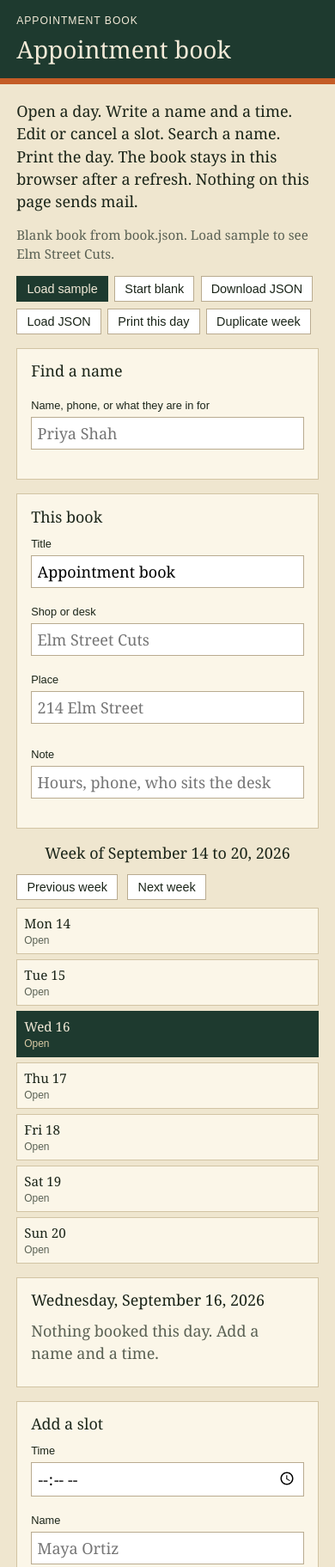
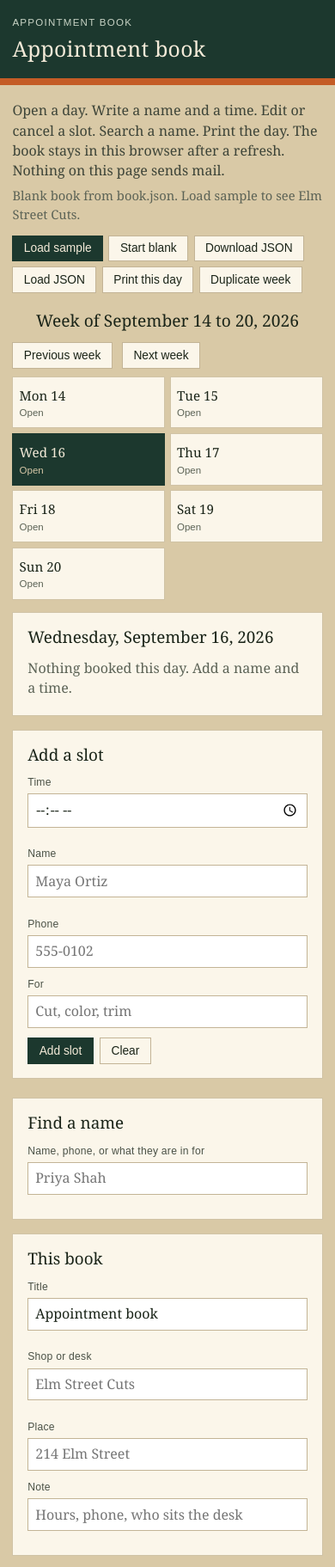
Before and after one commit to Aaronlb912/appointments, a website: page site/public/index.html in a window 390 px wide. Shown: the top 1823 px of the page at 86% size. Drawn offline with Linux system fonts and the light colour scheme.

Commit message:
put the week on the page like an open book

```diff
--- a/site/public/index.html
+++ b/site/public/index.html
@@ -30,39 +30,7 @@
       <input id="file-json" type="file" accept="application/json,.json" hidden>
     </div>
 
-    <form id="find-form" class="pad no-print" action="#">
-      <h2>Find a name</h2>
-      <p>
-        <label for="find-q">Name, phone, or what they are in for</label>
-        <input id="find-q" type="text" autocomplete="off" placeholder="Priya Shah">
-      </p>
-      <p id="find-empty" class="empty" hidden></p>
-      <ul id="find-results" class="plain"></ul>
-    </form>
-
-    <form id="book-form" class="pad no-print" action="#">
-      <h2>This book</h2>
-      <div class="row3">
-        <p>
-          <label for="field-title">Title</label>
-          <input id="field-title" type="text" autocomplete="off" placeholder="Appointment book">
-        </p>
-        <p>
-          <label for="field-subtitle">Shop or desk</label>
-          <input id="field-subtitle" type="text" autocomplete="off" placeholder="Elm Street Cuts">
-        </p>
-        <p>
-          <label for="field-place">Place</label>
-          <input id="field-place" type="text" autocomplete="off" placeholder="214 Elm Street">
-        </p>
-      </div>
-      <p>
-        <label for="field-note">Note</label>
-        <input id="field-note" type="text" autocomplete="off" placeholder="Hours, phone, who sits the desk">
-      </p>
-      <p id="book-save-msg" class="status" hidden>Saved in this browser.</p>
-    </form>
-
+    <div class="spread">
       <div class="week-bar no-print">
         <button type="button" class="secondary" id="week-prev">Previous week</button>
         <h2 id="week-label">Week</h2>
@@ -70,6 +38,7 @@
       </div>
       <div id="week-strip" class="week-strip"></div>
 
+      <div class="spread-pages">
         <section id="day-panel" class="day-panel" aria-live="polite">
           <h2 id="day-heading">Pick a day</h2>
           <p id="day-note" class="day-note" hidden></p>
@@ -88,7 +57,7 @@
           </table>
         </section>
 
-    <form id="slot-form" class="pad no-print" action="#">
+        <form id="slot-form" class="pad write no-print" action="#">
           <h2 id="slot-form-title">Add a slot</h2>
           <p id="slot-err" class="err" hidden></p>
           <div class="row3">
@@ -115,6 +84,43 @@
             <button type="button" class="secondary" id="slot-cancel-edit" hidden>Cancel edit</button>
           </div>
         </form>
+      </div>
+    </div>
+
+    <div class="desk no-print">
+      <form id="find-form" class="pad" action="#">
+        <h2>Find a name</h2>
+        <p>
+          <label for="find-q">Name, phone, or what they are in for</label>
+          <input id="find-q" type="text" autocomplete="off" placeholder="Priya Shah">
+        </p>
+        <p id="find-empty" class="empty" hidden></p>
+        <ul id="find-results" class="plain"></ul>
+      </form>
+
+      <form id="book-form" class="pad" action="#">
+        <h2>This book</h2>
+        <div class="row3">
+          <p>
+            <label for="field-title">Title</label>
+            <input id="field-title" type="text" autocomplete="off" placeholder="Appointment book">
+          </p>
+          <p>
+            <label for="field-subtitle">Shop or desk</label>
+            <input id="field-subtitle" type="text" autocomplete="off" placeholder="Elm Street Cuts">
+          </p>
+          <p>
+            <label for="field-place">Place</label>
+            <input id="field-place" type="text" autocomplete="off" placeholder="214 Elm Street">
+          </p>
+        </div>
+        <p>
+          <label for="field-note">Note</label>
+          <input id="field-note" type="text" autocomplete="off" placeholder="Hours, phone, who sits the desk">
+        </p>
+        <p id="book-save-msg" class="status" hidden>Saved in this browser.</p>
+      </form>
+    </div>
 
     <form id="rename-form" class="pad no-print" action="#">
       <h2>Rename a person</h2>
@@ -136,7 +142,7 @@
       </div>
     </form>
 
-    <section id="pile" class="day-panel no-print" aria-labelledby="pile-heading">
+    <section id="pile" class="day-panel pile no-print" aria-labelledby="pile-heading">
       <h2 id="pile-heading">Canceled pile</h2>
       <p id="pile-empty" class="empty" hidden></p>
       <table class="slots canceled" id="pile-table" hidden>
--- a/site/public/styles.css
+++ b/site/public/styles.css
@@ -1,26 +1,34 @@
 :root {
   --ink: #1a2418;
-  --muted: #5a6154;
-  --paper: #efe6cf;
-  --page: #fbf6e8;
-  --rule: #d2c4a4;
-  --cloth: #1e3a2f;
+  --muted: #5c6356;
+  --desk: #d9c9a6;
+  --paper: #f3ead6;
+  --page: #fbf6ea;
+  --rule: #d0c3a6;
+  --line: #e6d7b8;
+  --cloth: #1c382e;
   --cloth-edge: #c45c26;
+  --cream: #f3ead8;
   --link: #8a3b12;
   --err: #8b1e12;
+  --hit: #f6e4c0;
 }
 
 * {
   box-sizing: border-box;
 }
 
+html {
+  background: var(--desk);
+}
+
 body {
   margin: 0;
   font-family: Georgia, "Times New Roman", serif;
-  font-size: 18px;
+  font-size: 17px;
   line-height: 1.45;
   color: var(--ink);
-  background: var(--paper);
+  background: var(--desk);
 }
 
 a {
@@ -34,28 +42,30 @@ a {
 
 .cover {
   background: var(--cloth);
-  color: #f3ead8;
-  border-bottom: 7px solid var(--cloth-edge);
+  color: var(--cream);
+  border-bottom: 8px solid var(--cloth-edge);
 }
 
 .cover-inner {
-  max-width: 1080px;
+  max-width: 1120px;
   margin: 0 auto;
-  padding: 1rem 1.2rem 0.85rem;
+  padding: 1.15rem 1.35rem 1rem;
 }
 
 .cover p {
   margin: 0;
   font-family: Arial, Helvetica, sans-serif;
-  font-size: 0.76rem;
-  letter-spacing: 0.08em;
+  font-size: 0.72rem;
+  letter-spacing: 0.11em;
   text-transform: uppercase;
+  color: #c9d4c6;
 }
 
 .cover h1 {
-  margin: 0.2rem 0 0;
-  font-size: 1.75rem;
+  margin: 0.25rem 0 0;
+  font-size: 2rem;
   font-weight: normal;
+  letter-spacing: 0.01em;
 }
 
 .subtitle {
@@ -63,52 +73,90 @@ a {
   font-size: 1.05rem !important;
   letter-spacing: 0 !important;
   text-transform: none !important;
-  color: #d9c9a4;
-  margin-top: 0.15rem !important;
+  color: #d9c9a4 !important;
+  margin-top: 0.2rem !important;
 }
 
 main {
-  max-width: 1080px;
+  max-width: 1120px;
   margin: 0 auto;
-  padding: 1.15rem 1.2rem 2.6rem;
+  padding: 1.15rem 1.35rem 3rem;
 }
 
 .lead {
-  margin: 0 0 0.7rem;
+  max-width: 40rem;
+  margin: 0 0 0.45rem;
+  color: #3d4438;
 }
 
 .note {
   color: var(--muted);
-  font-size: 0.95rem;
+  font-size: 0.92rem;
+  margin: 0 0 0.7rem;
+}
+
+#mode-line {
+  margin: 0 0 0.85rem;
 }
 
 .toolbar {
   display: flex;
   flex-wrap: wrap;
-  gap: 0.45rem;
+  gap: 0.4rem;
+  margin: 0 0 1.15rem;
+}
+
+.spread {
+  margin: 0 0 1.35rem;
+}
+
+.spread-pages {
+  display: grid;
+  grid-template-columns: minmax(0, 1.55fr) minmax(16rem, 0.9fr);
+  gap: 1rem;
+  align-items: start;
+}
+
+.desk {
+  display: grid;
+  grid-template-columns: 1fr 1.15fr;
+  gap: 1rem;
   margin: 0 0 1rem;
 }
 
-.pad {
+.pad,
+.day-panel {
   background: var(--page);
   border: 1px solid var(--rule);
-  padding: 0.85rem 1rem 1rem;
+  padding: 0.95rem 1.05rem 1.05rem;
   margin: 0 0 1rem;
+}
+
+.spread-pages .pad,
+.spread-pages .day-panel,
+.desk .pad {
+  margin-bottom: 0;
 }
 
 .pad h2,
 .week-bar h2,
 .day-panel h2 {
-  margin: 0 0 0.55rem;
-  font-size: 1.12rem;
+  margin: 0 0 0.65rem;
+  font-size: 1.18rem;
   font-weight: normal;
+}
+
+.write h2 {
+  margin-bottom: 0.55rem;
 }
 
 label {
   display: block;
   font-family: Arial, Helvetica, sans-serif;
-  font-size: 0.8rem;
-  margin-bottom: 0.2rem;
+  font-size: 0.76rem;
+  letter-spacing: 0.02em;
+  color: #4a5146;
+  margin-bottom: 0.22rem;
 }
 
 input[type="text"],
@@ -116,50 +164,74 @@ input[type="time"],
 select {
   width: 100%;
   font: inherit;
-  padding: 0.32rem 0.4rem;
-  border: 1px solid #b9ab90;
+  padding: 0.4rem 0.5rem;
+  border: 1px solid #c3b496;
   background: #fff;
+  color: var(--ink);
+}
+
+input:focus,
+select:focus,
+button:focus-visible {
+  outline: 2px solid var(--cloth);
+  outline-offset: 1px;
 }
 
 .row3 {
   display: grid;
   grid-template-columns: 1fr 1fr 1fr;
-  gap: 0.65rem;
+  gap: 0.7rem;
 }
 
-.row3 p {
-  margin: 0 0 0.55rem;
+.write .row3,
+.desk .row3 {
+  grid-template-columns: 1fr;
+}
+
+#rename-fields {
+  grid-template-columns: 1fr 1fr;
+}
+
+.row3 p,
+.pad > p {
+  margin: 0 0 0.7rem;
 }
 
 .actions {
   display: flex;
   flex-wrap: wrap;
   gap: 0.45rem;
-  margin-top: 0.4rem;
+  margin-top: 0.15rem;
 }
 
 .row-actions {
   display: flex;
-  gap: 0.7rem;
+  gap: 0.75rem;
   white-space: nowrap;
+}
+
+.row-actions .quiet + .quiet {
+  margin-left: 0.15rem;
 }
 
 ul.plain {
   list-style: none;
-  margin: 0.2rem 0 0;
+  margin: 0.15rem 0 0;
   padding: 0;
 }
 
 ul.plain li {
-  margin: 0 0 0.35rem;
+  margin: 0 0 0.4rem;
+  padding: 0.2rem 0;
+  border-bottom: 1px solid var(--line);
 }
 
 ul.plain button.quiet {
-  margin-left: 0.45rem;
+  margin-left: 0.5rem;
 }
 
 .slots tr.is-hit td {
-  background: #f3e2c4;
+  background: var(--hit);
 }
 
 .slots.canceled td {
@@ -168,18 +240,18 @@ ul.plain button.quiet {
 
 button {
   font-family: Arial, Helvetica, sans-serif;
-  font-size: 0.9rem;
-  padding: 0.38rem 0.7rem;
-  border: 1px solid #1e3a2f;
-  background: #1e3a2f;
-  color: #f3ead8;
+  font-size: 0.86rem;
+  padding: 0.42rem 0.78rem;
+  border: 1px solid var(--cloth);
+  background: var(--cloth);
+  color: var(--cream);
   cursor: pointer;
 }
 
 button.secondary {
-  background: #fff;
+  background: var(--page);
   color: var(--ink);
-  border-color: #b9ab90;
+  border-color: #c3b496;
 }
 
 button.quiet {
@@ -187,8 +259,18 @@ button.quiet {
   border: none;
   color: var(--muted);
   padding: 0;
-  font-size: 0.82rem;
+  font-size: 0.8rem;
   text-decoration: underline;
+  text-underline-offset: 2px;
+}
+
+button.quiet:hover,
+button.quiet:focus-visible {
+  color: var(--link);
+}
+
+button.secondary:hover {
+  background: #fff;
 }
 
 button:disabled {
@@ -200,76 +282,80 @@ button:disabled {
   display: flex;
   align-items: center;
   gap: 0.7rem;
-  margin: 0.4rem 0 0.55rem;
+  margin: 0 0 0.55rem;
 }
 
 .week-bar h2 {
   flex: 1;
   margin: 0;
   text-align: center;
+  font-size: 1.2rem;
 }
 
 .week-strip {
   display: grid;
-  grid-template-columns: repeat(7, 1fr);
-  gap: 0.4rem;
-  margin: 0 0 1rem;
+  grid-template-columns: repeat(7, minmax(0, 1fr));
+  gap: 0.35rem;
+  margin: 0 0 0.9rem;
 }
 
 .day-tab {
   display: block;
   width: 100%;
+  min-height: 4.4rem;
   text-align: left;
   background: var(--page);
   color: var(--ink);
   border: 1px solid var(--rule);
-  padding: 0.45rem 0.5rem 0.5rem;
+  padding: 0.5rem 0.55rem 0.55rem;
   font-family: Georgia, "Times New Roman", serif;
+}
+
+.day-tab:hover {
+  background: #fff;
 }
 
 .day-tab strong {
   display: block;
   font-weight: normal;
   font-size: 0.95rem;
+  white-space: nowrap;
 }
 
 .day-tab span {
   display: block;
   font-family: Arial, Helvetica, sans-serif;
-  font-size: 0.75rem;
+  font-size: 0.72rem;
   color: var(--muted);
-  margin-top: 0.15rem;
+  margin-top: 0.28rem;
 }
 
-.day-tab.is-today {
-  box-shadow: inset 0 -3px 0 #1e3a2f;
+.day-tab.is-today:not(.is-open) {
+  box-shadow: inset 0 -3px 0 var(--cloth-edge);
 }
 
 .day-tab.is-open {
-  background: #1e3a2f;
-  color: #f3ead8;
-  border-color: #1e3a2f;
+  background: var(--cloth);
+  color: var(--cream);
+  border-color: var(--cloth);
 }
 
 .day-tab.is-open span {
-  color: #d9c9a4;
+  color: #d5c6a6;
 }
 
 .day-panel {
-  background: var(--page);
-  border: 1px solid var(--rule);
-  padding: 0.85rem 1rem 1rem;
-  margin: 0 0 1rem;
-  min-height: 8rem;
+  min-height: 14rem;
 }
 
 .day-note {
-  margin: -0.2rem 0 0.7rem;
+  margin: -0.35rem 0 0.75rem;
   color: var(--muted);
+  font-size: 0.95rem;
 }
 
 .empty {
-  margin: 0.4rem 0 0.2rem;
+  margin: 0.55rem 0 0.2rem;
   color: var(--muted);
 }
 
@@ -282,36 +368,59 @@ button:disabled {
 .slots th {
   text-align: left;
   font-family: Arial, Helvetica, sans-serif;
-  font-size: 0.75rem;
+  font-size: 0.7rem;
   font-weight: normal;
-  letter-spacing: 0.04em;
+  letter-spacing: 0.06em;
   text-transform: uppercase;
   color: var(--muted);
-  border-bottom: 1px solid var(--rule);
-  padding: 0.2rem 0.4rem 0.35rem 0;
+  border-bottom: 1px solid var(--cloth);
+  padding: 0.15rem 0.55rem 0.4rem 0;
 }
 
 .slots td {
-  padding: 0.4rem 0.5rem 0.4rem 0;
-  border-bottom: 1px solid #ead9b8;
+  padding: 0.55rem 0.55rem 0.55rem 0;
+  border-bottom: 1px solid var(--line);
   vertical-align: top;
+}
+
+.slots tbody tr:last-child td {
+  border-bottom: 0;
 }
 
 .slots td.time {
   font-variant-numeric: tabular-nums;
   white-space: nowrap;
-  width: 5.5rem;
+  width: 6rem;
+  color: var(--cloth);
 }
 
 .err {
   color: var(--err);
-  margin: 0 0 0.5rem;
+  background: #f7e6d8;
+  border: 1px solid #e4c3b0;
+  padding: 0.4rem 0.55rem;
+  margin: 0 0 0.7rem;
 }
 
 .status {
   color: var(--muted);
-  font-size: 0.9rem;
-  margin: 0.35rem 0 0;
+  font-size: 0.88rem;
+  margin: 0.2rem 0 0;
+}
+
+.pile {
+  min-height: 0;
+}
+
+@media (max-width: 900px) {
+  .spread-pages,
+  .desk {
+    grid-template-columns: 1fr;
+  }
+
+  .write .row3 {
+    grid-template-columns: 1fr 1fr;
+  }
 }
 
 @media (max-width: 800px) {
@@ -331,16 +440,75 @@ button:disabled {
 }
 
 @media (max-width: 520px) {
+  body {
+    font-size: 16px;
+  }
+
+  .cover h1 {
+    font-size: 1.55rem;
+  }
+
+  .cover-inner,
+  main {
+    padding-left: 0.9rem;
+    padding-right: 0.9rem;
+  }
+
   .week-strip,
   .row3 {
+    grid-template-columns: 1fr 1fr;
+  }
+
+  .write .row3,
+  #rename-fields {
     grid-template-columns: 1fr;
+  }
+
+  .day-tab {
+    min-height: 3.8rem;
+    padding: 0.4rem 0.45rem;
+  }
+
+  .day-panel {
+    min-height: 0;
+  }
+
+  .slots thead {
+    display: none;
+  }
+
+  .slots tr {
+    display: block;
+    padding: 0.55rem 0 0.65rem;
+    border-bottom: 1px solid var(--line);
+  }
+
+  .slots td {
+    display: block;
+    width: auto;
+    padding: 0.1rem 0;
+    border-bottom: 0;
+  }
+
+  .slots td.time {
+    width: auto;
+  }
+
+  .slots td.row-actions {
+    margin-top: 0.25rem;
   }
 }
 
 @media print {
+  html,
+  body {
+    background: #fff;
+  }
+
   .no-print,
   .skip,
   .toolbar,
+  .desk,
   #slot-form,
   #book-form,
   #find-form,
@@ -355,11 +523,17 @@ button:disabled {
     display: none !important;
   }
 
-  body {
-    background: #fff;
+  .spread-pages {
+    display: block;
   }
 
   .cover {
     border-bottom-width: 2px;
   }
+
+  .day-panel {
+    border: 0;
+    padding: 0;
+    min-height: 0;
+  }
 }
```
Also changed, not shown: docs/build-prompt.md (+2 -2 lines), docs/session-log.md (+10 -0 lines). Lines whose indentation alone changed are shown as unchanged.
